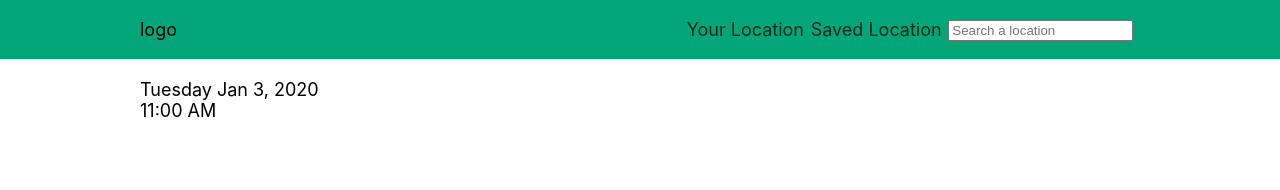
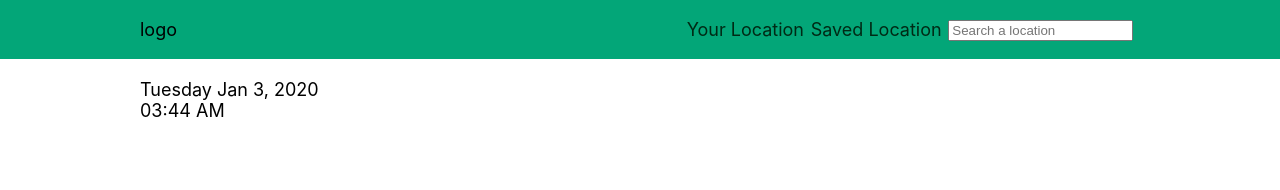
Before and after one commit to Kerri-AnnBates/weather-app, a React (Create React App) app: page / in a window 1280 px wide. Shown: the top 190 px of the page. Built offline with nearby package versions, Linux system fonts and the light colour scheme.

Commit message:
set up time

```diff
--- a/src/components/TimeBlock.js
+++ b/src/components/TimeBlock.js
@@ -1,11 +1,29 @@
-import React from 'react';
+import React, { useState } from 'react';
 
 const TimeBlock = () => {
+    const today = new Date();
+    let currenthour = today.getHours();
+    let mins = today.getMinutes();
+
+    // Format hours
+    if(currenthour < 10) { currenthour = `0${currenthour}`}
+    if(currenthour > 12) { currenthour = currenthour % 12 }
+
+    //Format minutes
+    if(mins < 10) { mins = `0${mins}` }
+
+    const [time, setTime] = useState({
+        hour: currenthour,
+        minutes: mins
+    });
+
+    console.log("Hour", time.hour);
+    console.log("minutes", time.minutes);
     return (
         <div className="time-block">
             <div className="container">
                 <div className="date">Tuesday Jan 3, 2020</div>
-                <div className="time">11:00 AM</div>
+                <div className="time">{`${time.hour}:${time.minutes}`} {today.getHours() < 12 ? 'AM' : 'PM'}</div>
             </div>
         </div>
     )
```
